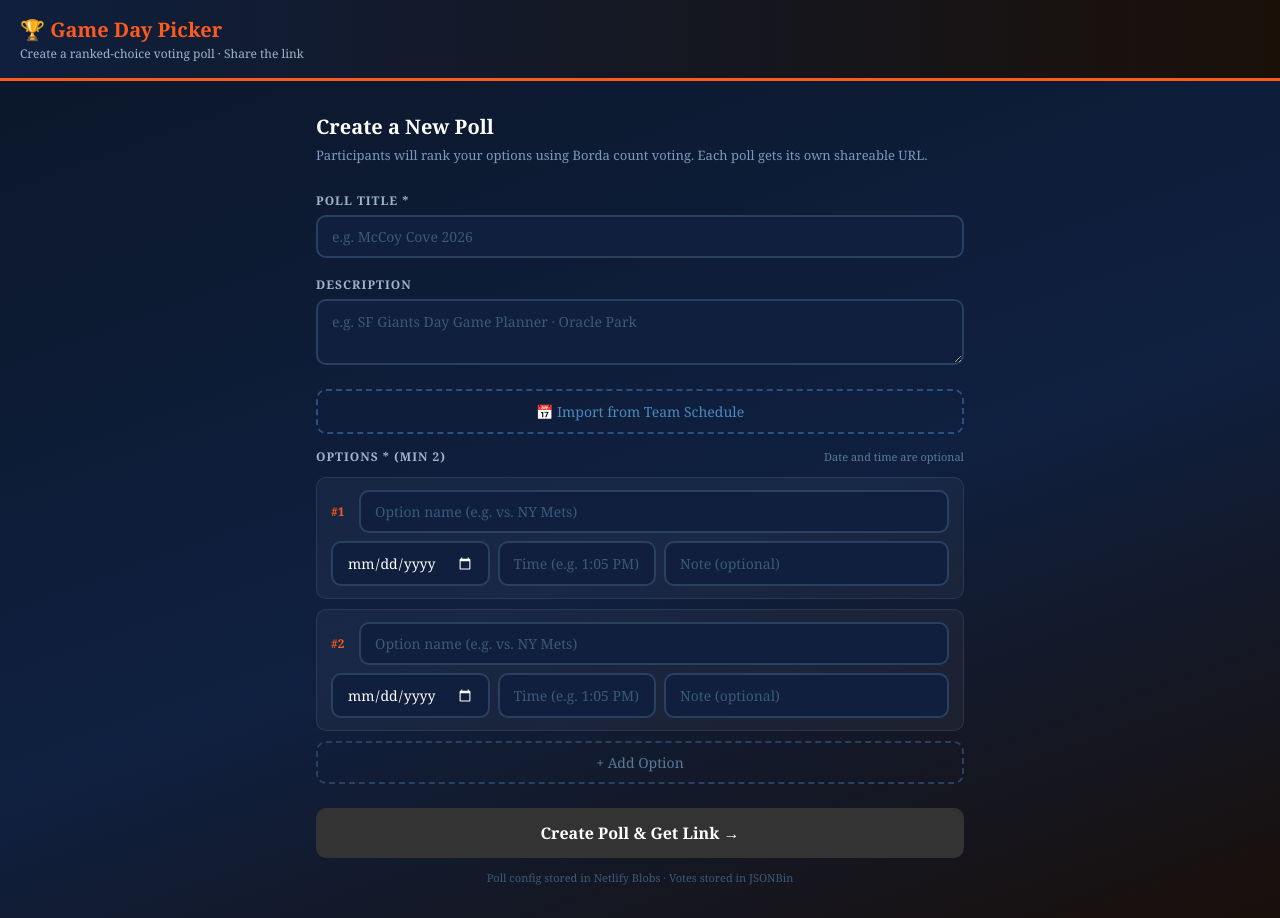
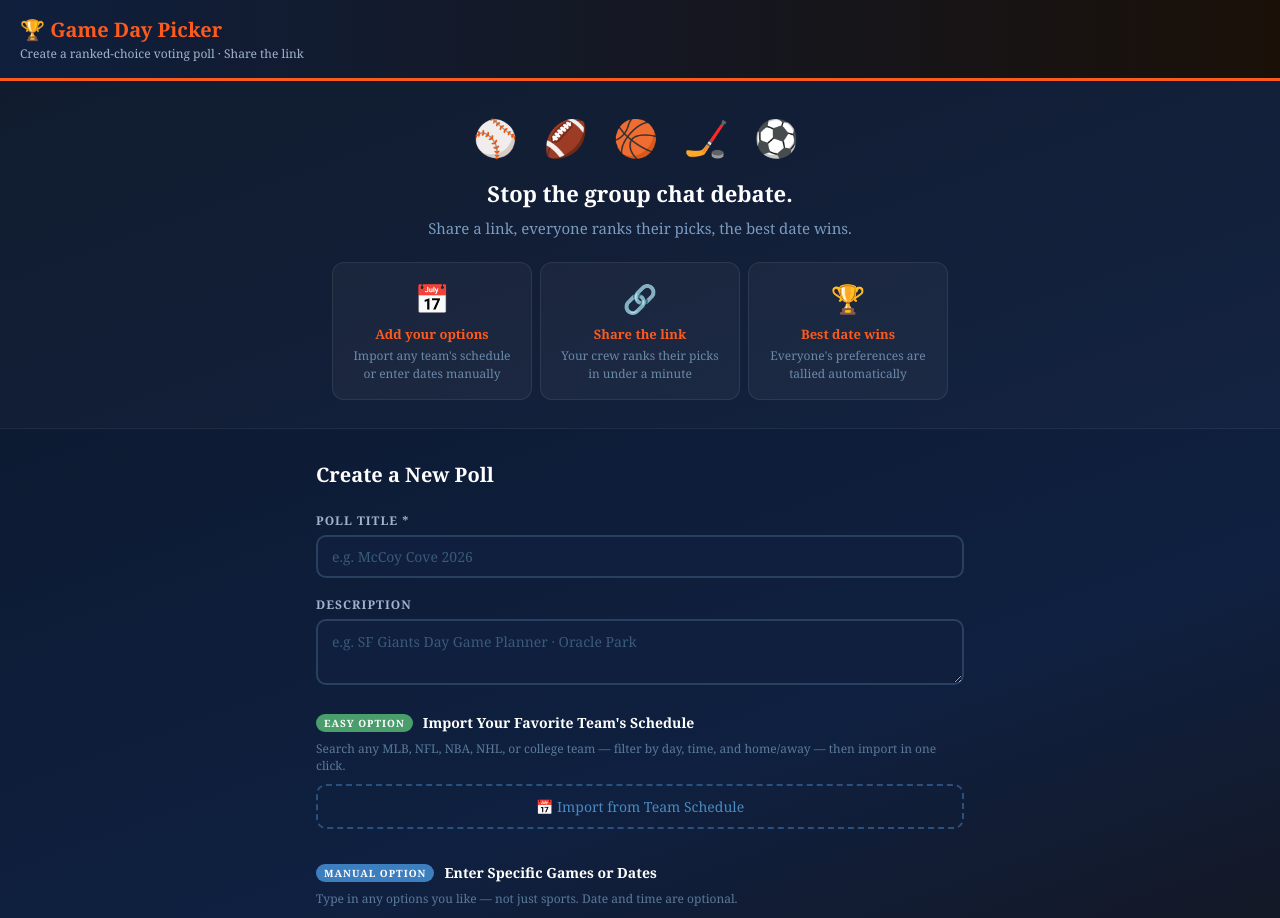
Before and after one commit to wookieefamily/GameDayPicker, a React (Vite) app: page / in a window 1280 px wide. Shown: the top 918 px of the page. Built offline with nearby package versions, Linux system fonts and the light colour scheme.

Commit message:
Redesign home page: hero, sport emojis, how-it-works, Easy/Manual option labels

```diff
--- a/src/pages/Home.jsx
+++ b/src/pages/Home.jsx
@@ -35,7 +35,6 @@ export default function Home() {
         .map((o, i) => ({
           id: slugify(o.name) + '-' + i,
           name: o.name.trim(),
-          // Imported options carry pre-computed display values; manual ones have an ISO date
           date:  o._displayDate || (o.date ? formatDate(o.date) : ''),
           month: o._month       || (o.date ? monthFromIso(o.date) : ''),
           time:  o.time.trim(),
@@ -65,16 +64,37 @@ export default function Home() {
 
       <ErrorBar error={error} onDismiss={() => setError(null)} />
 
+      {/* Hero */}
+      <div style={{ background: 'rgba(255,255,255,0.02)', borderBottom: '1px solid rgba(255,255,255,0.06)', padding: '32px 20px 28px', textAlign: 'center' }}>
+        {/* Sport emoji banner */}
+        <div style={{ fontSize: 36, letterSpacing: 8, marginBottom: 16 }}>⚾ 🏈 🏀 🏒 ⚽</div>
+        <h2 style={{ color: 'white', fontSize: 22, fontWeight: 800, marginBottom: 10 }}>
+          Stop the group chat debate.
+        </h2>
+        <p style={{ color: '#7a9abf', fontSize: 15, maxWidth: 480, margin: '0 auto 24px' }}>
+          Share a link, everyone ranks their picks, the best date wins.
+        </p>
+        {/* How it works */}
+        <div style={{ display: 'flex', justifyContent: 'center', gap: 8, flexWrap: 'wrap', maxWidth: 640, margin: '0 auto' }}>
+          {[
+            { icon: '📅', title: 'Add your options', desc: 'Import any team\'s schedule or enter dates manually' },
+            { icon: '🔗', title: 'Share the link', desc: 'Your crew ranks their picks in under a minute' },
+            { icon: '🏆', title: 'Best date wins', desc: 'Everyone\'s preferences are tallied automatically' },
+          ].map(step => (
+            <div key={step.title} style={{ flex: '1 1 160px', maxWidth: 200, background: 'rgba(255,255,255,0.04)', border: '1px solid rgba(255,255,255,0.08)', borderRadius: 12, padding: '16px 14px' }}>
+              <div style={{ fontSize: 28, marginBottom: 8 }}>{step.icon}</div>
+              <div style={{ color: '#fd5a1e', fontWeight: 700, fontSize: 13, marginBottom: 4 }}>{step.title}</div>
+              <div style={{ color: '#6a8aaa', fontSize: 12, lineHeight: 1.5 }}>{step.desc}</div>
+            </div>
+          ))}
+        </div>
+      </div>
+
       <div style={{ maxWidth: 680, margin: '0 auto', padding: '32px 16px' }}>
-        <h2 style={{ color: 'white', fontSize: 20, marginBottom: 6 }}>Create a New Poll</h2>
-        <p style={{ color: '#7a9abf', fontSize: 13, marginBottom: 28 }}>
-          Participants will rank your options using Borda count voting. Each poll gets its own shareable URL.
-        </p>
+        <h2 style={{ color: 'white', fontSize: 20, marginBottom: 24 }}>Create a New Poll</h2>
 
         {/* Title */}
-        <label style={{ display: 'block', color: '#a0b4cc', fontSize: 12, fontWeight: 700, textTransform: 'uppercase', letterSpacing: 1, marginBottom: 6 }}>
-          Poll Title *
-        </label>
+        <label style={labelStyle}>Poll Title *</label>
         <input
           value={title}
           onChange={e => setTitle(e.target.value)}
@@ -83,9 +103,7 @@ export default function Home() {
         />
 
         {/* Description */}
-        <label style={{ display: 'block', color: '#a0b4cc', fontSize: 12, fontWeight: 700, textTransform: 'uppercase', letterSpacing: 1, marginBottom: 6, marginTop: 18 }}>
-          Description
-        </label>
+        <label style={{ ...labelStyle, marginTop: 18 }}>Description</label>
         <textarea
           value={desc}
           onChange={e => setDesc(e.target.value)}
@@ -94,8 +112,15 @@ export default function Home() {
           style={{ ...inputStyle, resize: 'vertical', lineHeight: 1.5 }}
         />
 
-        {/* Schedule importer */}
-        <div style={{ marginTop: 24 }}>
+        {/* Easy option — schedule importer */}
+        <div style={{ marginTop: 28 }}>
+          <div style={{ display: 'flex', alignItems: 'center', gap: 10, marginBottom: 8 }}>
+            <span style={{ background: '#4a9e6b', color: 'white', fontSize: 10, fontWeight: 800, padding: '2px 8px', borderRadius: 20, textTransform: 'uppercase', letterSpacing: 1 }}>Easy Option</span>
+            <span style={{ color: 'white', fontWeight: 700, fontSize: 14 }}>Import Your Favorite Team's Schedule</span>
+          </div>
+          <p style={{ color: '#5a7a9a', fontSize: 12, marginBottom: 10 }}>
+            Search any MLB, NFL, NBA, NHL, or college team — filter by day, time, and home/away — then import in one click.
+          </p>
           <ScheduleImporter onImport={(imported, importedLeague) => {
             setLeague(importedLeague)
             setOptions(imported.map(o => ({
@@ -109,12 +134,15 @@ export default function Home() {
           }} />
         </div>
 
-        {/* Options */}
-        <div style={{ marginTop: 8, marginBottom: 12, display: 'flex', alignItems: 'center', justifyContent: 'space-between' }}>
-          <label style={{ color: '#a0b4cc', fontSize: 12, fontWeight: 700, textTransform: 'uppercase', letterSpacing: 1 }}>
-            Options * (min 2)
-          </label>
-          <span style={{ color: '#5a7a9a', fontSize: 11 }}>Date and time are optional</span>
+        {/* Manual option */}
+        <div style={{ marginTop: 28, marginBottom: 12 }}>
+          <div style={{ display: 'flex', alignItems: 'center', gap: 10, marginBottom: 8 }}>
+            <span style={{ background: '#3d7ebf', color: 'white', fontSize: 10, fontWeight: 800, padding: '2px 8px', borderRadius: 20, textTransform: 'uppercase', letterSpacing: 1 }}>Manual Option</span>
+            <span style={{ color: 'white', fontWeight: 700, fontSize: 14 }}>Enter Specific Games or Dates</span>
+          </div>
+          <p style={{ color: '#5a7a9a', fontSize: 12, marginBottom: 12 }}>
+            Type in any options you like — not just sports. Date and time are optional.
+          </p>
         </div>
 
         <div style={{ display: 'flex', flexDirection: 'column', gap: 10 }}>
@@ -170,13 +198,14 @@ export default function Home() {
         >
           {saving ? <><Spinner />Creating Poll…</> : 'Create Poll & Get Link →'}
         </button>
-
-        <p style={{ color: '#3a5a7a', fontSize: 11, textAlign: 'center', marginTop: 12 }}>
-          Poll config stored in Netlify Blobs · Votes stored in JSONBin
-        </p>
       </div>
     </div>
   )
+}
+
+const labelStyle = {
+  display: 'block', color: '#a0b4cc', fontSize: 12, fontWeight: 700,
+  textTransform: 'uppercase', letterSpacing: 1, marginBottom: 6,
 }
 
 const inputStyle = {
```
